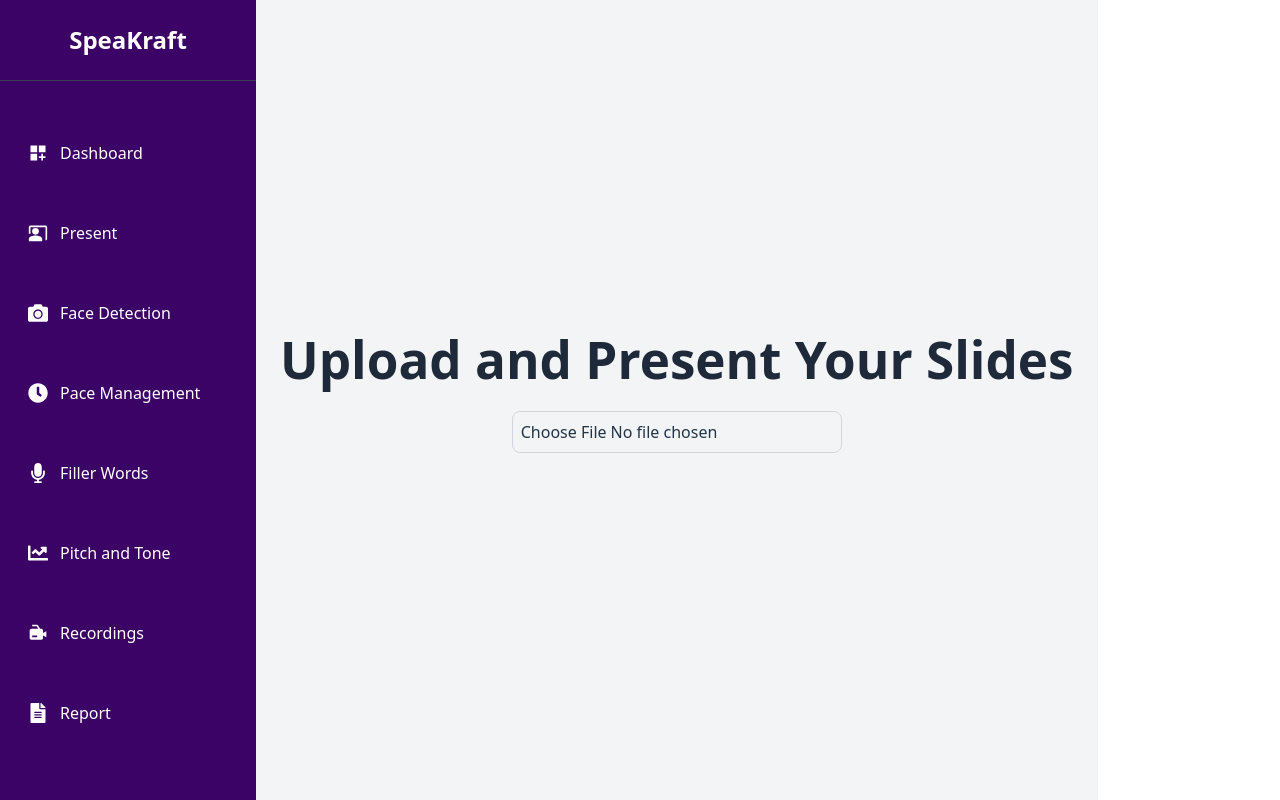
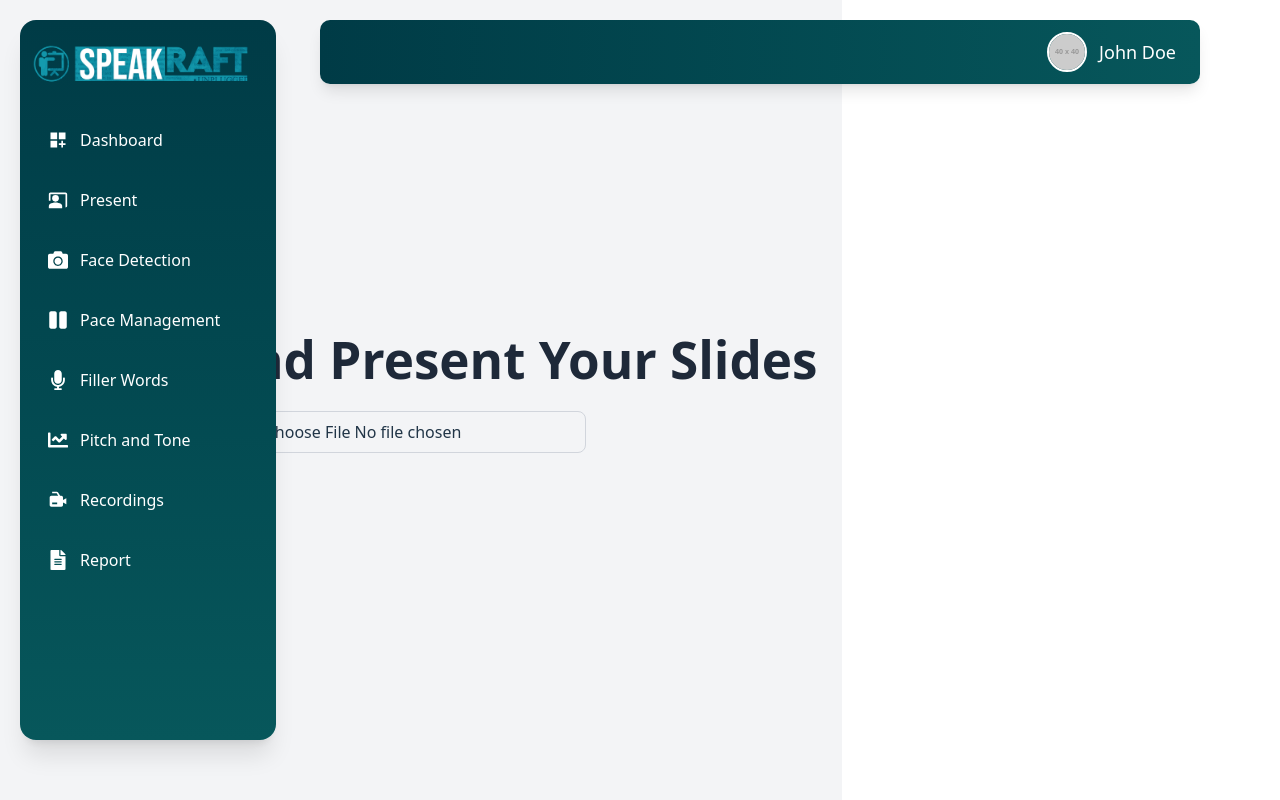
Before and after one commit to Speak-Craft/frontend, a React (Vite) app: page /present in a window 1280 px wide. Built offline with nearby package versions, Linux system fonts and the light colour scheme.

Commit message:
side bar menu bar updated

```diff
--- a/src/App.jsx
+++ b/src/App.jsx
@@ -2,6 +2,7 @@ import React from "react";
 import { BrowserRouter as Router, Route, Routes } from "react-router-dom";
 import Sidebar from "./components/Sidebar";
 import Present from "./components/Present";
+import MenuHeader from "./components/MenuHeader";
 
 const App = () => {
   return (
--- /dev/null
+++ b/src/components/MenuHeader.jsx
@@ -0,0 +1,20 @@
+import React from "react";
+// import { useNavigate } from "react-router-dom";
+import { FaUser } from "react-icons/fa";
+
+const MenuHeader = () => {
+    const userName = "John Doe"; // Replace with dynamic user data
+    const profilePic = "https://via.placeholder.com/40"; // Replace with user's profile image URL
+
+    return (
+      <header className="fixed top-5 left-64 w-[calc(100%-17rem)] sm:left-72 sm:w-[calc(100%-19rem)] md:left-80 md:w-[calc(100%-21rem)]  lg:w-[calc(100%-25rem)] bg-gradient-to-r from-[#003b46] to-[#07575b] dark:from-[#00171f] dark:to-[#003b46] shadow-lg text-white px-6 py-3 flex items-center justify-between backdrop-blur-lg rounded-[10px] z-50">
+        <div></div>
+        <div className="flex items-center gap-3">
+          <img src={profilePic} alt="User" className="w-10 h-10 rounded-full border-2 border-white" />
+          <span className="text-lg font-medium">{userName}</span>
+        </div>
+      </header>
+    );
+  };
+
+  export default MenuHeader;
--- a/src/components/Sidebar.jsx
+++ b/src/components/Sidebar.jsx
@@ -1,54 +1,67 @@
 import React from "react";
 import { useNavigate } from "react-router-dom";
-import { FaCamera, FaClock, FaMicrophone, FaChartLine, FaFileAlt  } from "react-icons/fa";
+import { FaCamera, FaClock, FaMicrophone, FaChartLine, FaFileAlt, FaPause } from "react-icons/fa";
 import { BiSolidVideoRecording } from "react-icons/bi";
 import { MdDashboardCustomize, MdCoPresent } from "react-icons/md";
-
+import logo from "/assets/images/logo.png"; // Replace with actual path
+import MenuHeader from "./MenuHeader";
 
 const Sidebar = () => {
-
   const navigate = useNavigate();
 
   return (
-    <aside className="h-screen w-64 bg-purple-950 text-white shadow-lg">
-      <div className="p-6 text-center text-2xl font-bold border-b border-gray-700">
-        SpeaKraft
+    <div className="flex">
+      {/* Sidebar */}
+      <aside className="fixed top-5 left-5 h-[90vh] w-64 bg-gradient-to-b from-[#003b46] to-[#07575b] text-white shadow-xl rounded-2xl p-4 flex flex-col items-center transition-all duration-300 dark:bg-[#00171f] dark:text-gray-300 z-50">
+        <div className="w-60 h-20">
+          <img src={logo} alt="SpeaKraft Logo" className="w-full object-contain" />
         </div>
-      <ul className="mt-4 flex flex-col gap-4 p-4 py-8">
-      <li className="flex items-center gap-3 cursor-pointer p-3 rounded-lg hover:bg-gray-700">
+        <ul className="flex flex-col gap-3 w-full">
+          <li
+            className="flex items-center gap-3 cursor-pointer p-3 rounded-lg hover:bg-[#00a8cc] hover:text-white transition dark:hover:bg-[#005f6b] dark:hover:text-[#00a8cc]"
+            onClick={() => navigate("/")}
+          >
             <MdDashboardCustomize className="text-xl" />
             <span>Dashboard</span>
           </li>
-        <li className="flex items-center gap-3 cursor-pointer p-3 rounded-lg hover:bg-gray-700 mt-4" onClick={() => navigate("/present")}>
+          <li
+            className="flex items-center gap-3 cursor-pointer p-3 rounded-lg hover:bg-[#00a8cc] hover:text-white transition dark:hover:bg-[#005f6b] dark:hover:text-[#00a8cc]"
+            onClick={() => navigate("/present")}
+          >
             <MdCoPresent className="text-xl" />
             <span>Present</span>
           </li>
-        <li className="flex items-center gap-3 cursor-pointer p-3 rounded-lg hover:bg-gray-700 mt-4">
+          <li className="flex items-center gap-3 cursor-pointer p-3 rounded-lg hover:bg-[#00a8cc] hover:text-white transition dark:hover:bg-[#005f6b] dark:hover:text-[#00a8cc]">
             <FaCamera className="text-xl" />
             <span>Face Detection</span>
           </li>
-        <li className="flex items-center gap-3 cursor-pointer p-3 rounded-lg hover:bg-gray-700 mt-4">
-          <FaClock className="text-xl" />
+          <li className="flex items-center gap-3 cursor-pointer p-3 rounded-lg hover:bg-[#00a8cc] hover:text-white transition dark:hover:bg-[#005f6b] dark:hover:text-[#00a8cc]">
+            <FaPause className="text-xl" />
             <span>Pace Management</span>
           </li>
-        <li className="flex items-center gap-3 cursor-pointer p-3 rounded-lg hover:bg-gray-700 mt-4">
+          <li className="flex items-center gap-3 cursor-pointer p-3 rounded-lg hover:bg-[#00a8cc] hover:text-white transition dark:hover:bg-[#005f6b] dark:hover:text-[#00a8cc]">
             <FaMicrophone className="text-xl" />
             <span>Filler Words</span>
           </li>
-        <li className="flex items-center gap-3 cursor-pointer p-3 rounded-lg hover:bg-gray-700 mt-4">
+          <li className="flex items-center gap-3 cursor-pointer p-3 rounded-lg hover:bg-[#00a8cc] hover:text-white transition dark:hover:bg-[#005f6b] dark:hover:text-[#00a8cc]">
             <FaChartLine className="text-xl" />
             <span>Pitch and Tone</span>
           </li>
-        <li className="flex items-center gap-3 cursor-pointer p-3 rounded-lg hover:bg-gray-700 mt-4">
+          <li className="flex items-center gap-3 cursor-pointer p-3 rounded-lg hover:bg-[#00a8cc] hover:text-white transition dark:hover:bg-[#005f6b] dark:hover:text-[#00a8cc]">
             <BiSolidVideoRecording className="text-xl" />
             <span>Recordings</span>
           </li>
-        <li className="flex items-center gap-3 cursor-pointer p-3 rounded-lg hover:bg-gray-700 mt-4">
+          <li className="flex items-center gap-3 cursor-pointer p-3 rounded-lg hover:bg-[#00a8cc] hover:text-white transition dark:hover:bg-[#005f6b] dark:hover:text-[#00a8cc]">
             <FaFileAlt className="text-xl" />
             <span>Report</span>
           </li>
         </ul>
       </aside>
+
+      <div className="w-full">
+        <MenuHeader />
+      </div>
+    </div>
   );
 };
 
```
Also changed, not shown: public/assets/images/logo.png (added). Lines whose indentation alone changed are shown as unchanged.
